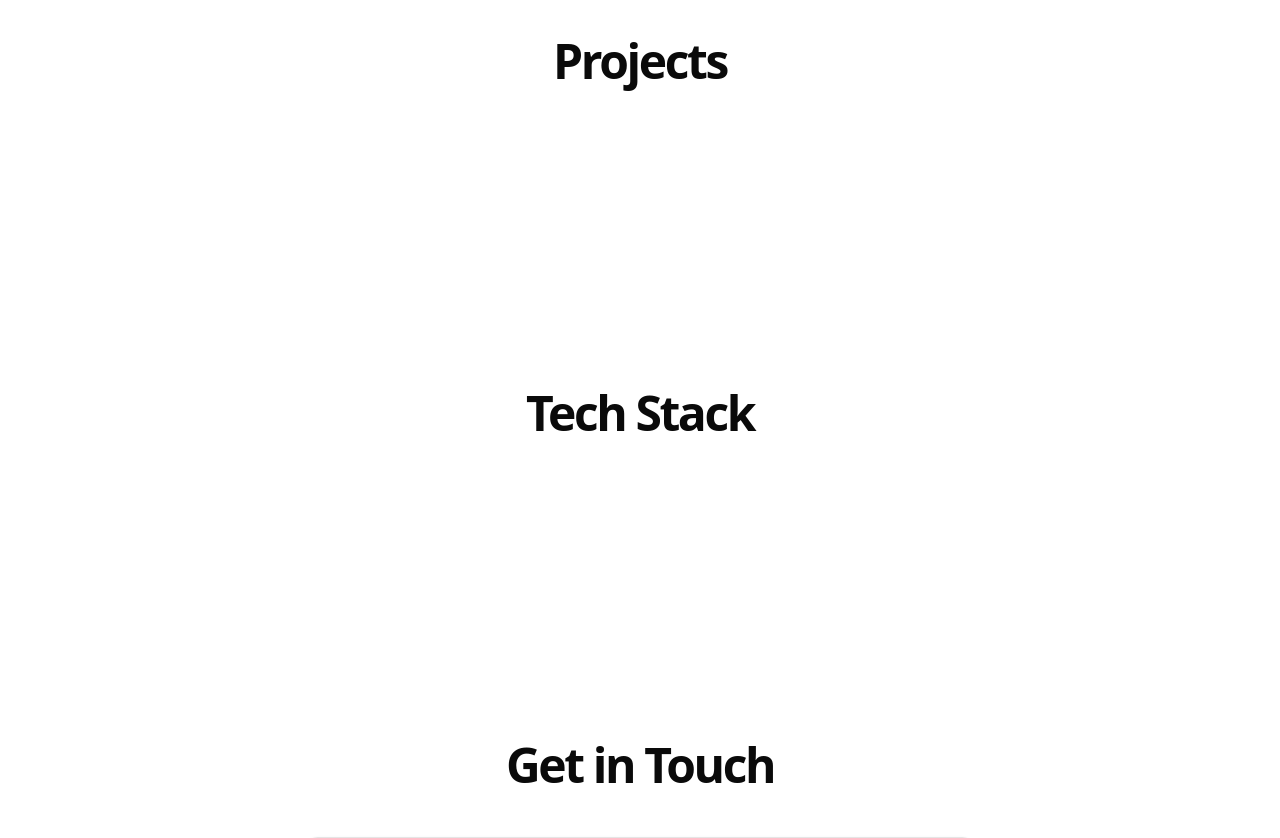
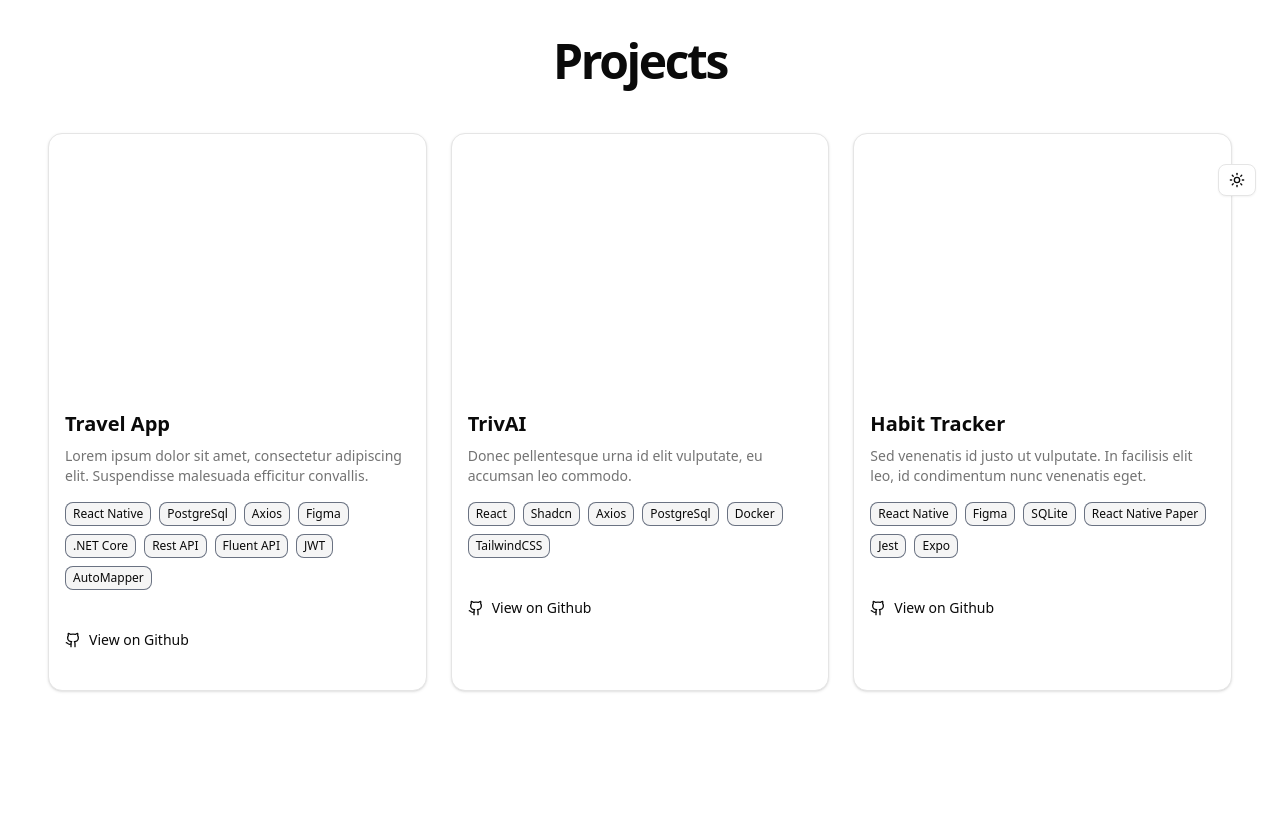
Before and after one commit to Mkjox/mkjox.github.io, a Next.js app: page / in a window 1280 px wide. Shown: the part 580-1418 px from the top of the page. Built offline with nearby package versions, Linux system fonts and the light colour scheme.

Commit message:
Added Theme change button and Projects section

```diff
--- /dev/null
+++ b/app/components/project-card.tsx
@@ -0,0 +1,50 @@
+/* eslint-disable @typescript-eslint/no-unused-vars */
+import { Card, CardContent, CardFooter } from "@/components/ui/card";
+import { Github } from "lucide-react";
+import Image from "next/image";
+import Link from "next/link";
+
+interface ProjectCardProps {
+    title: string
+    description: string
+    // image: string
+    link: string
+    tags: string[]
+}
+
+export default function ProjectCard({ title, description, link, tags }: ProjectCardProps) {
+    return (
+        <Card className="overflow-hidden">
+            <div className="relative aspect-video">
+                {/* <Image
+                    src={image || "/placeholder.svg"}
+                    alt={title}
+                    fill
+                    className="object-cover transition-transform hover:scale-105"
+                /> */}
+            </div>
+
+            <CardContent className="p-4">
+                <h3 className="font-semibold text-xl mb-2">{title}</h3>
+                <p className="text-sm text-muted-foreground mb-4">{description}</p>
+                <div className="flex flex-wrap gap-2">
+                    {tags.map((tag) => (
+                        <span
+                            key={tag}
+                            className="inline-flex items-center rounded-md bg-muted px-2 py-1 text-xs font-medium ring-1 ring-inset ring-gray-500"
+                        >
+                            {tag}
+                        </span>
+                    ))}
+                </div>
+            </CardContent>
+
+            <CardFooter className="p-4 pt-0">
+                <Link href={link} target="_blank" className="inline-flex items-center gap-2 text-sm hover:underline">
+                    <Github className="h-4 w-4" />
+                    View on Github
+                </Link>
+            </CardFooter>
+        </Card>
+    )
+}
--- a/app/page.tsx
+++ b/app/page.tsx
@@ -2,6 +2,8 @@ import { Button } from "@/components/ui/button";
 import { Github, Linkedin, Mail } from "lucide-react";
 import Link from "next/link";
 import ContactForm from "./components/contact-form";
+import { ModeToggle } from "@/components/mode-toggle";
+import ProjectCard from "./components/project-card";
 
 export default function Home() {
   return (
@@ -76,7 +78,27 @@ export default function Home() {
               Projects
             </h2>
             <div className="grid gap-6 md:grid-cols-2 lg:grid-cols-3">
-              {/* PROJECTCARD PLACEHOLDER */}
+              <ProjectCard
+                title="Travel App"
+                description="Lorem ipsum dolor sit amet, consectetur adipiscing elit. Suspendisse malesuada efficitur convallis."
+                // image="/placeholder.svg?height=400&width=600"
+                link="https://github.com/mkjox"
+                tags={["React Native", "PostgreSql", "Axios", "Figma", ".NET Core", "Rest API", "Fluent API", "JWT", "AutoMapper"]}
+              />
+              <ProjectCard
+                title="TrivAI"
+                description="Donec pellentesque urna id elit vulputate, eu accumsan leo commodo."
+                // image="/placeholder.svg?height=400&width=600"
+                link="https://github.com/mkjox"
+                tags={["React", "Shadcn", "Axios", "PostgreSql", "Docker", "TailwindCSS"]}
+              />
+              <ProjectCard
+                title="Habit Tracker"
+                description="Sed venenatis id justo ut vulputate. In facilisis elit leo, id condimentum nunc venenatis eget."
+                // image="/placeholder.svg?height=400&width=600"
+                link="https://github.com/mkjox"
+                tags={["React Native", "Figma", "SQLite", "React Native Paper", "Jest", "Expo"]}
+              />
             </div>
           </div>
         </section>
@@ -117,6 +139,10 @@ export default function Home() {
           </nav>
         </div>
       </footer>
+
+      <div className="fixed bottom-6 right-6 z-50">
+        <ModeToggle />
+      </div>
     </div>
   );
 }
--- /dev/null
+++ b/components/mode-toggle.tsx
@@ -0,0 +1,25 @@
+"use client"
+
+import { Moon, Sun } from "lucide-react";
+import { Button } from "./ui/button";
+import { useTheme } from "next-themes";
+
+export function ModeToggle() {
+    const { theme, setTheme } = useTheme()
+
+    const isDark = theme === "dark"
+
+    const toggleTheme = () => {
+        const newTheme = isDark ? "light" : "dark"
+        setTheme(newTheme)
+        localStorage.setItem("theme", newTheme)
+    }
+
+    return (
+        <Button onClick={toggleTheme} variant="outline" size="sm">
+            <Sun className={`h-[1.2rem] w-[1.2rem] transition-all ${isDark ? "scale-0 rotate-90" : "scale-100 rotate-0"}`} />
+            <Moon className={`absolute h-[1.2rem] w-[1.2rem] transition-all ${isDark ? "scale-100 rotate-0" : "scale-0 rotate-90"}`} />
+            <span className="sr-only">Toggle theme</span>
+        </Button>
+    )
+}
--- a/components/theme-provider.tsx
+++ b/components/theme-provider.tsx
@@ -1,5 +1,6 @@
 "use client"
 
+import * as React from "react";
 import { ThemeProvider as NextThemesProvider } from "next-themes"
 import type { ThemeProviderProps } from "next-themes"
 
--- a/next.config.ts
+++ b/next.config.ts
@@ -2,7 +2,6 @@ import type { NextConfig } from "next";
 
 const nextConfig: NextConfig = {
   output: "export",
-  // basePath: "/mkjox.github.io",
   images: {
     unoptimized: true,
   },
```
Also changed, not shown: app/globals.css (+0 -19 lines).
